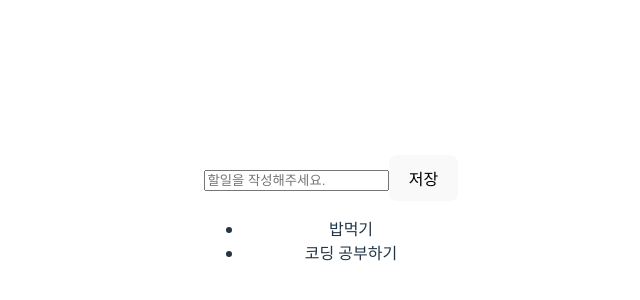
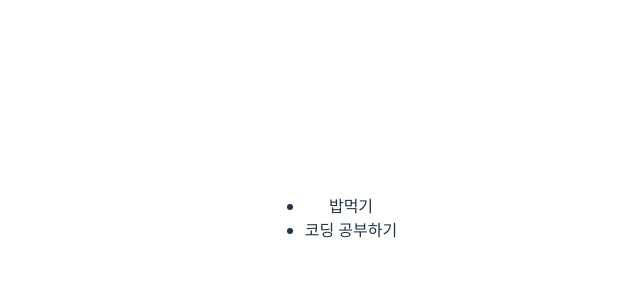
Before and after one commit to jngmnj/ozCodingSchool, a React (Vite) app in the folder React/todoList/: page / in a window 1280 px wide. Shown: the part 182-482 px from the top of the page, without its empty margins (309-949 px from the left). Built offline with nearby package versions, Linux system fonts and the light colour scheme.

Commit message:
Revert "✨ Feat: input과 버튼 UI 및 상태 관리 추가"
This reverts commit 67295151728c612f91d0bbea5754d94934516289.

```diff
--- a/React/todoList/package.json
+++ b/React/todoList/package.json
@@ -11,8 +11,7 @@
   },
   "dependencies": {
     "react": "^19.0.0",
-    "react-dom": "^19.0.0",
-    "uuid": "^11.1.0"
+    "react-dom": "^19.0.0"
   },
   "devDependencies": {
     "@eslint/js": "^9.21.0",
--- a/React/todoList/src/App.jsx
+++ b/React/todoList/src/App.jsx
@@ -1,6 +1,5 @@
 import { useState } from 'react';
 import './App.css';
-import TodoForm from './components/TodoForm';
 import TodoListItem from './components/TodoListItem';
 
 function App() {
@@ -9,13 +8,11 @@ function App() {
     {id: 0, content: "코딩 공부하기"},
   ]);
 
-
   return (
     <div>
-      <TodoForm setTodoList={setTodoList} />
       <ul>
         {todoList.map((todo) => (
-          <TodoListItem key={todo.id} todo={todo} />
+          <TodoListItem key={todo.id} todo={todo}/>
         ))}
       </ul>
     </div>
--- a/React/todoList/src/components/TodoForm.jsx
+++ /dev/null
@@ -1,25 +0,0 @@
-import { useState } from "react";
-import { v4 } from "uuid";
-
-const TodoForm = ({ setTodoList }) => {
-  const [inputValue, setInputValue] = useState("");
-  const handleSubmit = (e) => {
-    e.preventDefault();
-    setTodoList((prev) => [...prev, { id: v4(), content: inputValue }]);
-    setInputValue("");
-  };
-
-  return (
-    <form onSubmit={handleSubmit}>
-      <input
-        type="text"
-        value={inputValue}
-        placeholder="할일을 작성해주세요."
-        onChange={(e) => setInputValue(e.target.value)}
-      />
-      <button>저장</button>
-    </form>
-  );
-};
-
-export default TodoForm;
```
Also changed, not shown: 1 other file (tests, documents, lock files or other folders).
